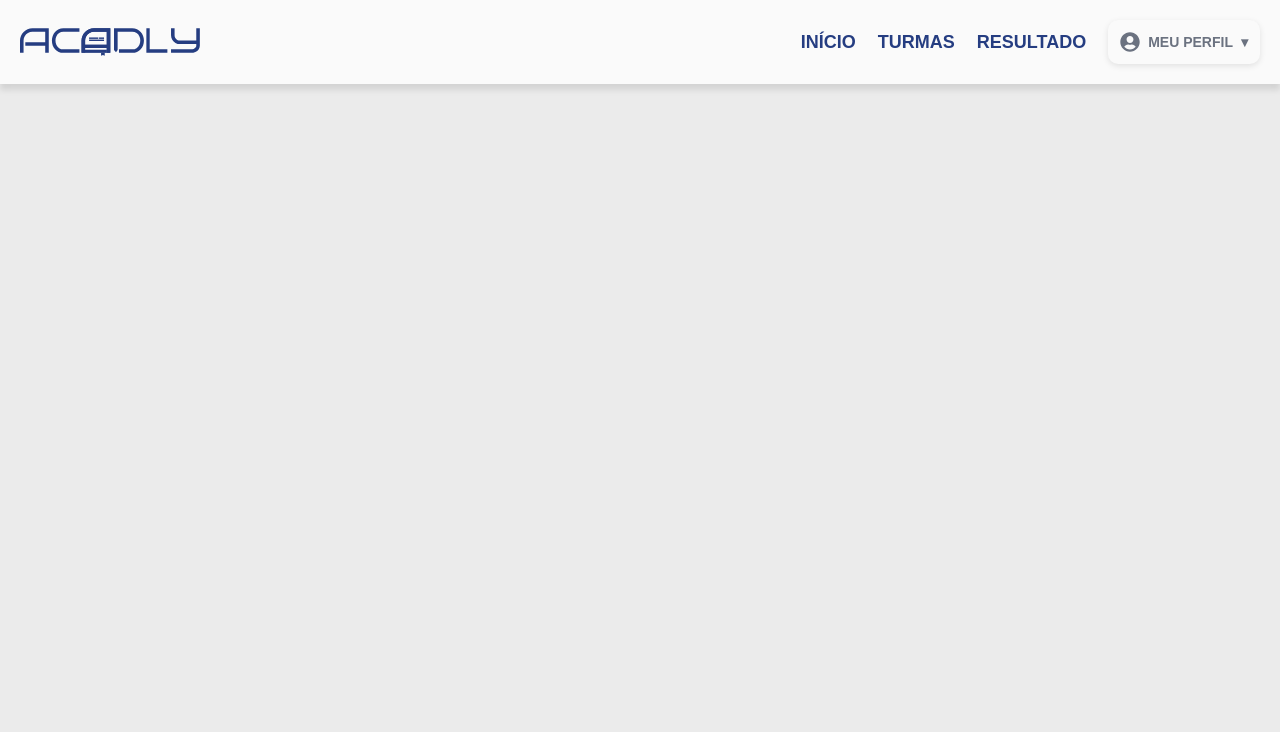
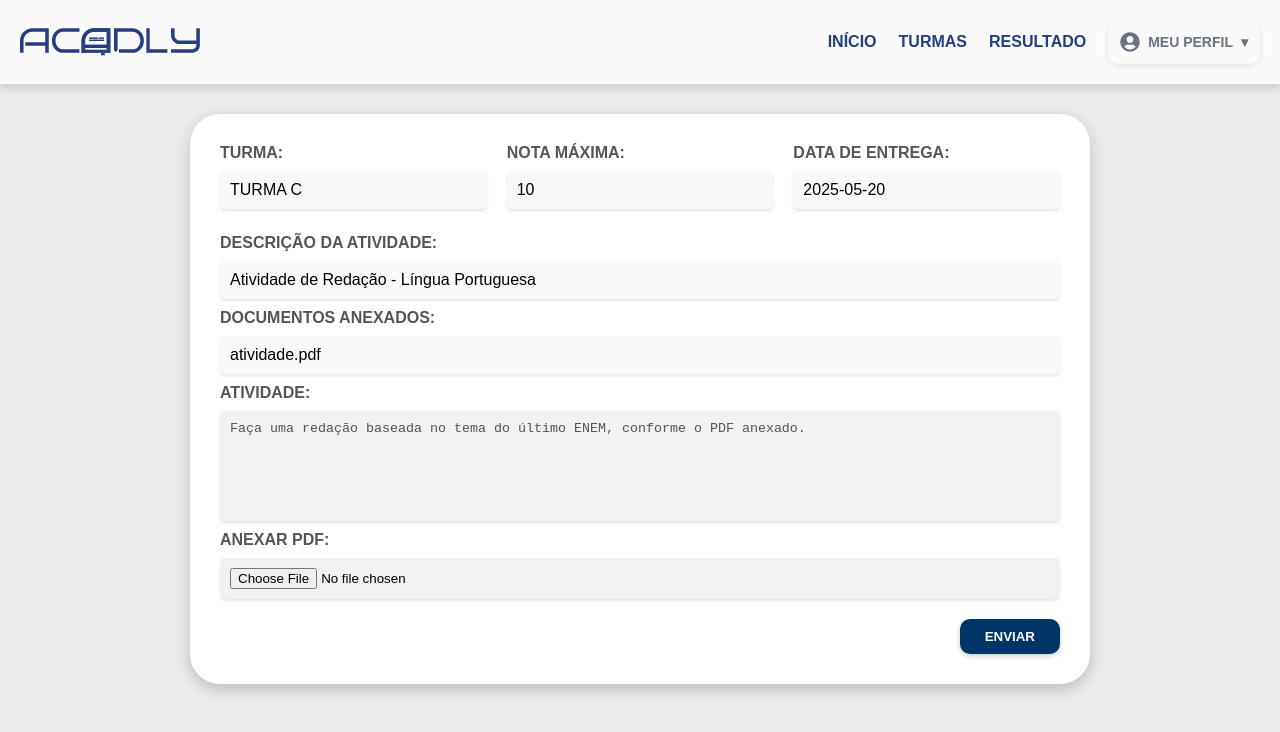
Before and after one commit to ThaissaDomiciano/acadly, a React (Create React App) app: page /atividades in a window 1280 px wide. Shown: the top 732 px of the page. Built offline with nearby package versions, Linux system fonts and the light colour scheme.

Commit message:
criando telas de atividade e cadastro-atividade, alterando rotas no header

```diff
--- /dev/null
+++ b/src/components/AtividadeFormBase.css
@@ -0,0 +1,70 @@
+.form-container {
+    background-color: #fff;
+    border-radius: 30px;
+    padding: 30px;
+    max-width: 900px;
+    margin: 30px auto;
+    box-shadow: 0px 5px 15px rgba(0,0,0,0.2);
+}
+
+.form-atividade .linha {
+    display: flex;
+    gap: 20px;
+    margin-bottom: 15px;
+}
+
+.form-atividade .campo {
+    display: flex;
+    flex-direction: column;
+    flex: 1;
+    margin-bottom: 10px;
+    gap: 4px;
+}
+
+.form-atividade label {
+    margin-bottom: 5px;
+    color: #555;
+    font-weight: 600;
+}
+
+.form-atividade input,
+.form-atividade textarea {
+    border: none;
+    background-color: #f1f1f1;
+    border-radius: 5px;
+    padding: 10px;
+    box-shadow: 0 2px 3px rgba(0,0,0,0.1);
+    outline: none;
+}
+
+.form-atividade textarea {
+    resize: none;
+}
+
+.form-atividade p {
+    padding: 10px;
+    background-color: #f9f9f9;
+    border-radius: 5px;
+    box-shadow: 0 2px 3px rgba(0,0,0,0.1);
+}
+
+.botoes {
+    display: flex;
+    justify-content: flex-end;
+    margin-top: 20px;
+}
+
+.botoes button {
+    background-color: #003366;
+    color: #fff;
+    padding: 10px 25px;
+    border: none;
+    border-radius: 10px;
+    font-weight: bold;
+    cursor: pointer;
+    box-shadow: 0 2px 5px rgba(0,0,0,0.2);
+}
+
+.botoes button:hover {
+    background-color: #002244;
+}
--- /dev/null
+++ b/src/components/AtividadeFormBase.js
@@ -0,0 +1,56 @@
+import './AtividadeFormBase.css';
+
+const AtividadeFormBase = ({
+    turma, notaMaxima, dataEntrega, descricao, documento, atividadeDescricao,
+    modoEdicao = false, onEnviar, onAnexarPDF, pdfAluno
+}) => {
+    return (
+        <div className='form-container'>
+            <form className='form-atividade' onSubmit={onEnviar}>
+                <div className='linha'>
+                    <div className='campo'>
+                        <label>TURMA:</label>
+                        {modoEdicao ? <input type='text' defaultValue={turma} /> : <p>{turma}</p>}
+                    </div>
+                    <div className='campo'>
+                        <label>NOTA MÁXIMA:</label>
+                        {modoEdicao ? <input type='number' defaultValue={notaMaxima} /> : <p>{notaMaxima}</p>}
+                    </div>
+                    <div className='campo'>
+                        <label>DATA DE ENTREGA:</label>
+                        {modoEdicao ? <input type='date' defaultValue={dataEntrega} /> : <p>{dataEntrega}</p>}
+                    </div>
+                </div>
+
+                <div className='campo'>
+                    <label>DESCRIÇÃO DA ATIVIDADE:</label>
+                    {modoEdicao ? <input type='text' defaultValue={descricao} /> : <p>{descricao}</p>}
+                </div>
+
+                <div className='campo'>
+                    <label>DOCUMENTOS ANEXADOS:</label>
+                    <p>{documento} </p>
+                </div>
+
+                <div className='campo'>
+                    <label>ATIVIDADE:</label>
+                    <textarea rows='6' defaultValue={atividadeDescricao} disabled={!modoEdicao}></textarea>
+                </div>
+
+                {onAnexarPDF && (
+                    <div className='campo'>
+                        <label>ANEXAR PDF:</label>
+                        <input type='file' accept='.pdf' onChange={onAnexarPDF} />
+                        {pdfAluno && <p>PDF Anexado: {pdfAluno.name}</p>}
+                    </div>
+                )}
+
+                <div className='botoes'>
+                    <button type='submit'>ENVIAR</button>
+                </div>
+            </form>
+        </div>
+    );
+};
+
+export default AtividadeFormBase;
--- a/src/components/Header.css
+++ b/src/components/Header.css
@@ -24,7 +24,7 @@
     text-decoration: none;
     color: var(--cor-primaria);
     font-weight: bold;
-    font-size: 18px;
+    font-size: 16px;
     margin-right: 12px;
 }
 
@@ -94,3 +94,11 @@
 .item-menu.sair {
   color: var(--vermelho);
 }
+
+a,
+button {
+  outline: none;
+  box-shadow: none;
+  border: none;
+  background: none;
+}
--- a/src/components/Header.js
+++ b/src/components/Header.js
@@ -1,24 +1,35 @@
 import './Header.css';
 import Logo from '../assets/logo-azul.svg';
-import { Link } from 'react-router-dom';
+import { Link, useNavigate } from 'react-router-dom';
 import { useState } from 'react';
 import { FaUserCircle, FaSignOutAlt } from 'react-icons/fa';
 import { FcGoogle } from 'react-icons/fc';
 
+const Header = ({ links = [], onVincular, nomeUsuario }) => {
+    const [menuAberto, setMenuAberto] = useState(false);
+    const navigate = useNavigate();
 
-const Header = ({ links = [], onLogout, onVincular, nomeUsuario }) => {
-    const [menuAberto, setMenuAberto] = useState(false);
+    const handleLogout = () => {
+        localStorage.removeItem('authData');
+        navigate('/login');
+    };
 
     return (
         <header className="header">
             <img src={Logo} alt="Logo Acadly" className="logo-header" />
-           <nav className="nav">
+            <nav className="nav">
                 <ul className="list-header">
                     {links.map((link, index) => (
                         <li key={index}>
-                            <Link to={link.to} className="link-header">
-                                {link.label}
-                            </Link>
+                            {link.action ? (
+                                <button onClick={link.action} className="link-header">
+                                    {link.label}
+                                </button>
+                            ) : (
+                                <Link to={link.to} className="link-header">
+                                    {link.label}
+                                </Link>
+                            )}
                         </li>
                     ))}
 
@@ -35,7 +46,7 @@ const Header = ({ links = [], onLogout, onVincular, nomeUsuario }) => {
                                     <FcGoogle size={20} style={{ marginRight: '8px' }} />
                                     VINCULAR
                                 </button>
-                                <button className="item-menu sair" onClick={onLogout}>
+                                <button className="item-menu sair" onClick={handleLogout}>
                                     <FaSignOutAlt style={{ marginRight: '8px' }} />
                                     SAIR
                                 </button>
--- a/src/pages/Aluno/Atividades.js
+++ b/src/pages/Aluno/Atividades.js
@@ -1,7 +1,20 @@
 import './Atividades.css'
 import Header from '../../components/Header'
+import AtividadeFormBase from '../../components/AtividadeFormBase';
+import { useState } from 'react';
 
 const Atividades = () => {
+    const [pdfAluno, setPdfAluno] = useState(null);
+
+    const handleEnviar = (e) => {
+        e.preventDefault();
+        console.log('Atividade do aluno enviada', pdfAluno);
+    };
+
+    const handleAnexarPDF = (e) => {
+        setPdfAluno(e.target.files[0]);
+    };
+
     const linksAluno = [
     { to: '/aluno', label: 'INÍCIO' },
     { to: '/aluno/turmas', label: 'TURMAS' },
@@ -12,6 +25,18 @@ const Atividades = () => {
             <Header
             links={linksAluno}
             />
+        <AtividadeFormBase
+                modoEdicao={false}
+                turma="TURMA C"
+                notaMaxima="10"
+                dataEntrega="2025-05-20"
+                descricao="Atividade de Redação - Língua Portuguesa"
+                documento="atividade.pdf"
+                atividadeDescricao="Faça uma redação baseada no tema do último ENEM, conforme o PDF anexado."
+                onAnexarPDF={handleAnexarPDF}
+                pdfAluno={pdfAluno}
+                onEnviar={handleEnviar}
+        />
         </div>
     )
 }
--- a/src/pages/Aluno/HomeAluno.js
+++ b/src/pages/Aluno/HomeAluno.js
@@ -1,37 +1,46 @@
-import React, { useState, useEffect } from "react";
+import React, { useState, useEffect, useRef } from "react";
 import Card from "../../components/Card";
 import './HomeAluno.css';
 import Header from "../../components/Header";
 import Banner from '../../assets/banner-aluno.svg';
 
 const HomeAluno = () => {
-    // const alunoLogado  = { id: 1, nome: "Aluno 1" }; // Simulação de aluno logado
+    const [turmas, setTurmas] = useState([]);
 
-    const [turmas, setTurmas] = useState([]);
+    // Referências para as seções
+    const inicioRef = useRef(null);
+    const turmasRef = useRef(null);
+    const resultadoRef = useRef(null);
 
     useEffect(() => {
         const TurmasFake = [
-            {  titulo: 'Turma A', professor: 'João', pendentes: 2, entregues: 3 },
-            {  titulo: 'Turma B', professor: 'Márcia', pendentes: 1, entregues: 4 }
+            { titulo: 'Turma A', professor: 'João', pendentes: 2, entregues: 3 },
+            { titulo: 'Turma B', professor: 'Márcia', pendentes: 1, entregues: 4 }
         ];
 
         setTurmas(TurmasFake);
     }, []);
 
+    const scrollToSection = (ref) => {
+        ref.current?.scrollIntoView({ behavior: 'smooth' });
+    };
+
     const linksAluno = [
-    { to: '/aluno', label: 'INÍCIO' },
-    { to: '/aluno/turmas', label: 'TURMAS' },
-    { to: '/aluno/resultado', label: 'RESULTADO' },
+        { label: 'INÍCIO', action: () => scrollToSection(inicioRef) },
+        { label: 'TURMAS', action: () => scrollToSection(turmasRef) },
+        { label: 'RESULTADO', action: () => scrollToSection(resultadoRef) },
     ];
 
     return (
         <div className="container-aluno">
-            <Header
-              links={linksAluno}
-            />
+            <Header links={linksAluno} />
+
+            <section ref={inicioRef}>
                 <img src={Banner} alt="Banner" className="banner" />
+            </section>
+
+            <section ref={turmasRef}>
                 <h3 className="titulo-aluno">SUAS TURMAS</h3>
-
                 <div className="turmas-aluno">
                     {turmas.map((turma, index) => (
                         <Card
@@ -44,8 +53,10 @@ const HomeAluno = () => {
                         />
                     ))}
                 </div>
+            </section>
+
+            <section ref={resultadoRef}>
                 <h3 className="subtitulo-aluno">SEUS RESULTADOS</h3>
-
                 <div className="turmas-aluno">
                     {turmas.map((turma, index) => (
                         <Card
@@ -58,8 +69,9 @@ const HomeAluno = () => {
                         />
                     ))}
                 </div>
+            </section>
         </div>
-     )
+    );
 }
 
 export default HomeAluno;
--- a/src/pages/Professor/Analise.js
+++ b/src/pages/Professor/Analise.js
@@ -3,9 +3,9 @@ import Header from '../../components/Header';
 
 const Analise = () => {
     const linksProfessor = [
-    { to: '/professor', label: 'INÍCIO' },
-    { to: '/professor/turmas', label: 'TURMAS' },
-    { to: '/professor/cadastro', label: 'CADASTRO' },
+    { to: '/homeProfessor', label: 'INÍCIO' },
+    { to: '/controle-turmas', label: 'TURMAS' },
+    { to: '/cadastro-atividade', label: 'CADASTRO' },
     ];
     return (
         <div className="container-analise">
--- a/src/pages/Professor/CadastroAtividade.js
+++ b/src/pages/Professor/CadastroAtividade.js
@@ -1,11 +1,17 @@
 import './CadastroAtividade.css';
 import Header from '../../components/Header';
+import AtividadeFormBase from '../../components/AtividadeFormBase';
 
 const CadastroAtividade = () => {
+const handleEnviar = (e) => {
+    e.preventDefault();
+    console.log('Atividade cadastrada')
+}
+
 const linksProfessor = [
-    { to: '/professor', label: 'INÍCIO' },
-    { to: '/professor/turmas', label: 'TURMAS' },
-    { to: '/professor/cadastro', label: 'CADASTRO' },
+    { to: '/homeProfessor', label: 'INÍCIO' },
+    { to: '/controle-turmas', label: 'TURMAS' },
+    { to: '/cadastro-atividade', label: 'CADASTRO' },
     ];
 
     return (
@@ -13,6 +19,17 @@ const linksProfessor = [
             <Header
             links={linksProfessor}
             />
+
+        <AtividadeFormBase
+        modoEdicao={true}
+        turma=""
+        notaMaxima=""
+        dataEntrega=""
+        descricao=""
+        documento=""
+        atividadeDescricao=""
+        onEnviar={handleEnviar}
+        />
         </div>
     )
 }
--- a/src/pages/Professor/ControleTurmas.js
+++ b/src/pages/Professor/ControleTurmas.js
@@ -3,9 +3,9 @@ import Header from '../../components/Header';
 
 const ControleTurmas = () => {
     const linksProfessor = [
-    { to: '/professor', label: 'INÍCIO' },
-    { to: '/professor/turmas', label: 'TURMAS' },
-    { to: '/professor/cadastro', label: 'CADASTRO' },
+    { to: '/homeProfessor', label: 'INÍCIO' },
+    { to: '/controle-turmas', label: 'TURMAS' },
+    { to: '/cadastro-atividade', label: 'CADASTRO' },
     ];
     return (
         <div className="container-controle-turmas">
--- a/src/pages/Professor/HomeProfessor.js
+++ b/src/pages/Professor/HomeProfessor.js
@@ -35,9 +35,9 @@ const HomeProfessor = () => {
     };
 
     const linksProfessor = [
-    { to: '/professor', label: 'INÍCIO' },
-    { to: '/professor/turmas', label: 'TURMAS' },
-    { to: '/professor/cadastro', label: 'CADASTRO' },
+    { to: '/homeProfessor', label: 'INÍCIO' },
+    { to: '/controle-turmas', label: 'TURMAS' },
+    { to: '/cadastro-atividade', label: 'CADASTRO' },
     ];
 
     return (
```
Also changed, not shown: src/index.css (line endings or trailing spaces). Lines whose indentation alone changed are shown as unchanged.
